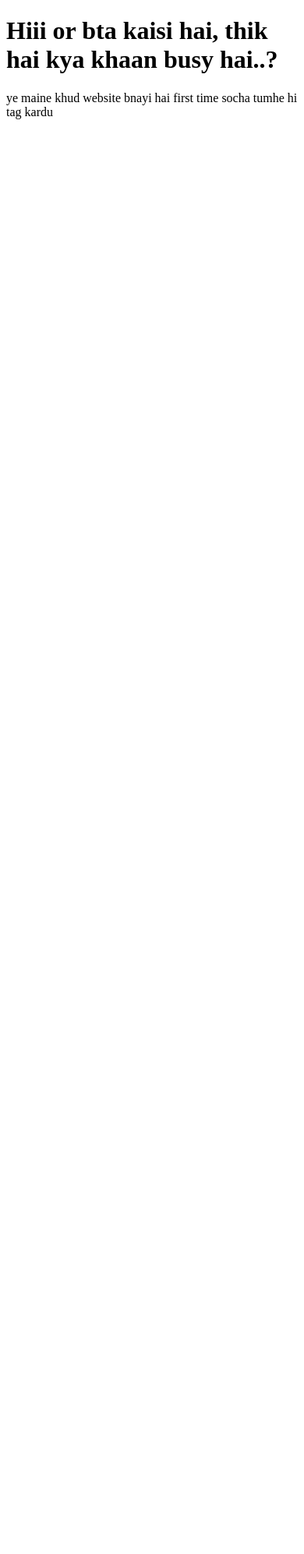
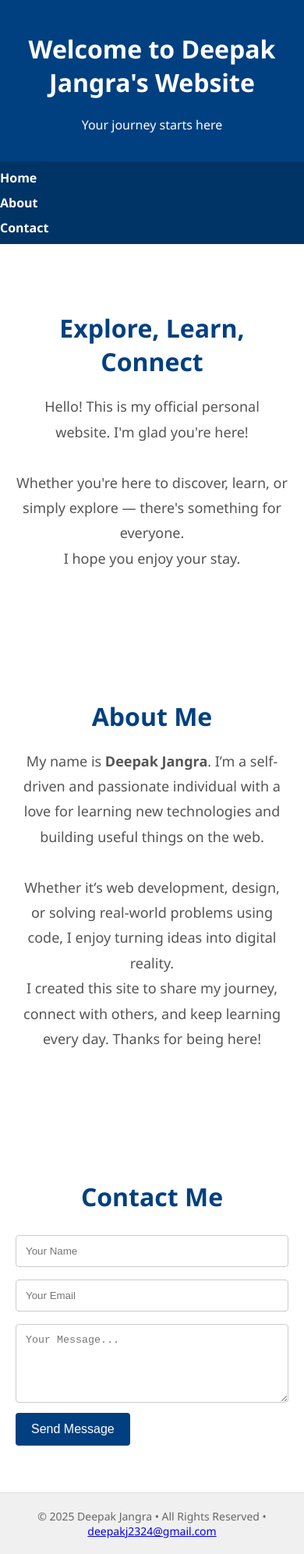
Before and after one commit to deepak-jangra17/flash-live-website, a plain HTML site: page templates/index.html in a window 390 px wide. Shown: the whole page at 78% size. Before the commit the page ends 844 px from the top, so only its background shows below. Drawn offline with Linux system fonts and the light colour scheme.

Commit message:
Update index.html

```diff
--- a/templates/index.html
+++ b/templates/index.html
@@ -1,10 +1,160 @@
 <!DOCTYPE html>
-<html>
+<html lang="en">
 <head>
-    <title>Meri Pehli Website</title>
+    <meta charset="UTF-8">
+    <title>Deepak Jangra | Official Website</title>
+    <meta name="viewport" content="width=device-width, initial-scale=1.0">
+    <style>
+        * {
+            box-sizing: border-box;
+        }
+        body {
+            margin: 0;
+            font-family: 'Segoe UI', Tahoma, Geneva, Verdana, sans-serif;
+            background-color: #ffffff;
+            color: #333;
+        }
+
+        header {
+            background-color: #004080;
+            color: white;
+            padding: 20px 0;
+            text-align: center;
+        }
+
+        nav {
+            background-color: #003366;
+            display: flex;
+            justify-content: center;
+            gap: 30px;
+            padding: 10px 0;
+        }
+
+        nav a {
+            color: #ffffff;
+            text-decoration: none;
+            font-weight: bold;
+        }
+
+        nav a:hover {
+            text-decoration: underline;
+        }
+
+        section {
+            padding: 60px 20px;
+            max-width: 900px;
+            margin: auto;
+        }
+
+        section h2 {
+            font-size: 32px;
+            margin-bottom: 20px;
+            color: #004080;
+            text-align: center;
+        }
+
+        section p {
+            font-size: 18px;
+            line-height: 1.8;
+            color: #555;
+            text-align: center;
+        }
+
+        form {
+            max-width: 500px;
+            margin: 0 auto;
+        }
+
+        input, textarea {
+            width: 100%;
+            padding: 12px;
+            margin: 8px 0;
+            border: 1px solid #ccc;
+            border-radius: 4px;
+        }
+
+        button {
+            background-color: #004080;
+            color: white;
+            border: none;
+            padding: 12px 20px;
+            font-size: 16px;
+            cursor: pointer;
+            border-radius: 4px;
+        }
+
+        button:hover {
+            background-color: #003366;
+        }
+
+        footer {
+            background-color: #f0f0f0;
+            color: #666;
+            padding: 20px;
+            text-align: center;
+            font-size: 14px;
+            border-top: 1px solid #ddd;
+        }
+
+        @media (max-width: 600px) {
+            nav {
+                flex-direction: column;
+                gap: 10px;
+            }
+        }
+    </style>
 </head>
 <body>
-    <h1>Hiii or bta kaisi hai, thik hai kya khaan busy hai..?</h1>
-    <p>ye maine khud website bnayi hai first time socha tumhe hi tag kardu</p>
+
+    <!-- HEADER -->
+    <header>
+        <h1>Welcome to Deepak Jangra's Website</h1>
+        <p>Your journey starts here</p>
+    </header>
+
+    <!-- NAVIGATION -->
+    <nav>
+        <a href="#home">Home</a>
+        <a href="#about">About</a>
+        <a href="#contact">Contact</a>
+    </nav>
+
+    <!-- HOME SECTION -->
+    <section id="home">
+        <h2>Explore, Learn, Connect</h2>
+        <p>
+            Hello! This is my official personal website. I'm glad you're here!<br><br>
+            Whether you're here to discover, learn, or simply explore — there's something for everyone.<br>
+            I hope you enjoy your stay.
+        </p>
+    </section>
+
+    <!-- ABOUT SECTION -->
+    <section id="about">
+        <h2>About Me</h2>
+        <p>
+            My name is <strong>Deepak Jangra</strong>. I’m a self-driven and passionate individual with a love for learning new technologies and building useful things on the web.<br><br>
+            Whether it’s web development, design, or solving real-world problems using code, I enjoy turning ideas into digital reality.<br>
+            I created this site to share my journey, connect with others, and keep learning every day. Thanks for being here!
+        </p>
+    </section>
+
+    <!-- CONTACT SECTION -->
+    <section id="contact">
+        <h2>Contact Me</h2>
+        <form action="mailto:deepakj2324@gmail.com" method="POST" enctype="text/plain">
+            <input type="text" name="name" placeholder="Your Name" required>
+            <input type="email" name="email" placeholder="Your Email" required>
+            <textarea name="message" rows="5" placeholder="Your Message..." required></textarea>
+            <button type="submit">Send Message</button>
+        </form>
+    </section>
+
+    <!-- FOOTER -->
+    <footer>
+        © 2025 Deepak Jangra • All Rights Reserved •
+        <a href="mailto:deepakj2324@gmail.com">deepakj2324@gmail.com</a>
+    </footer>
+
 </body>
 </html>
```
